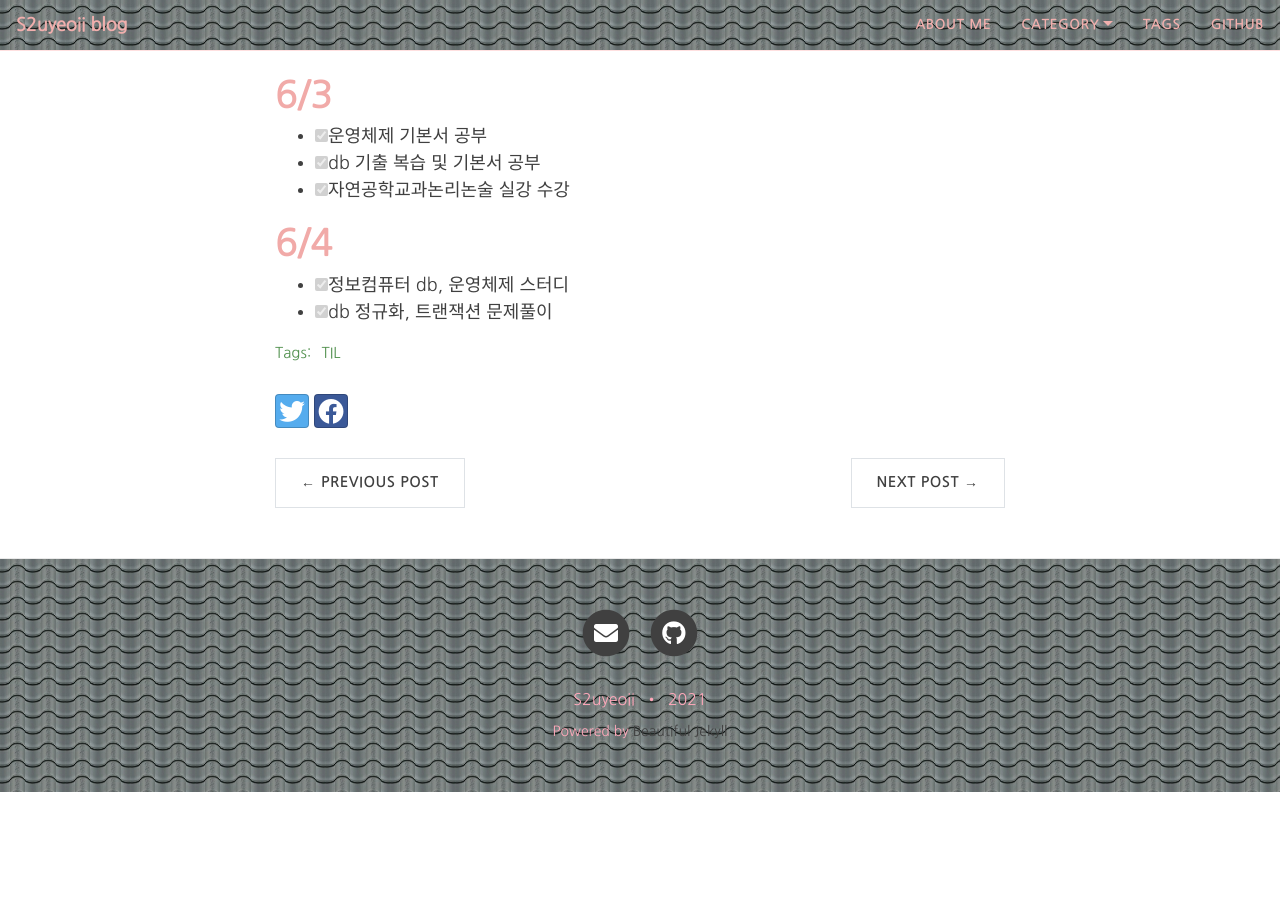
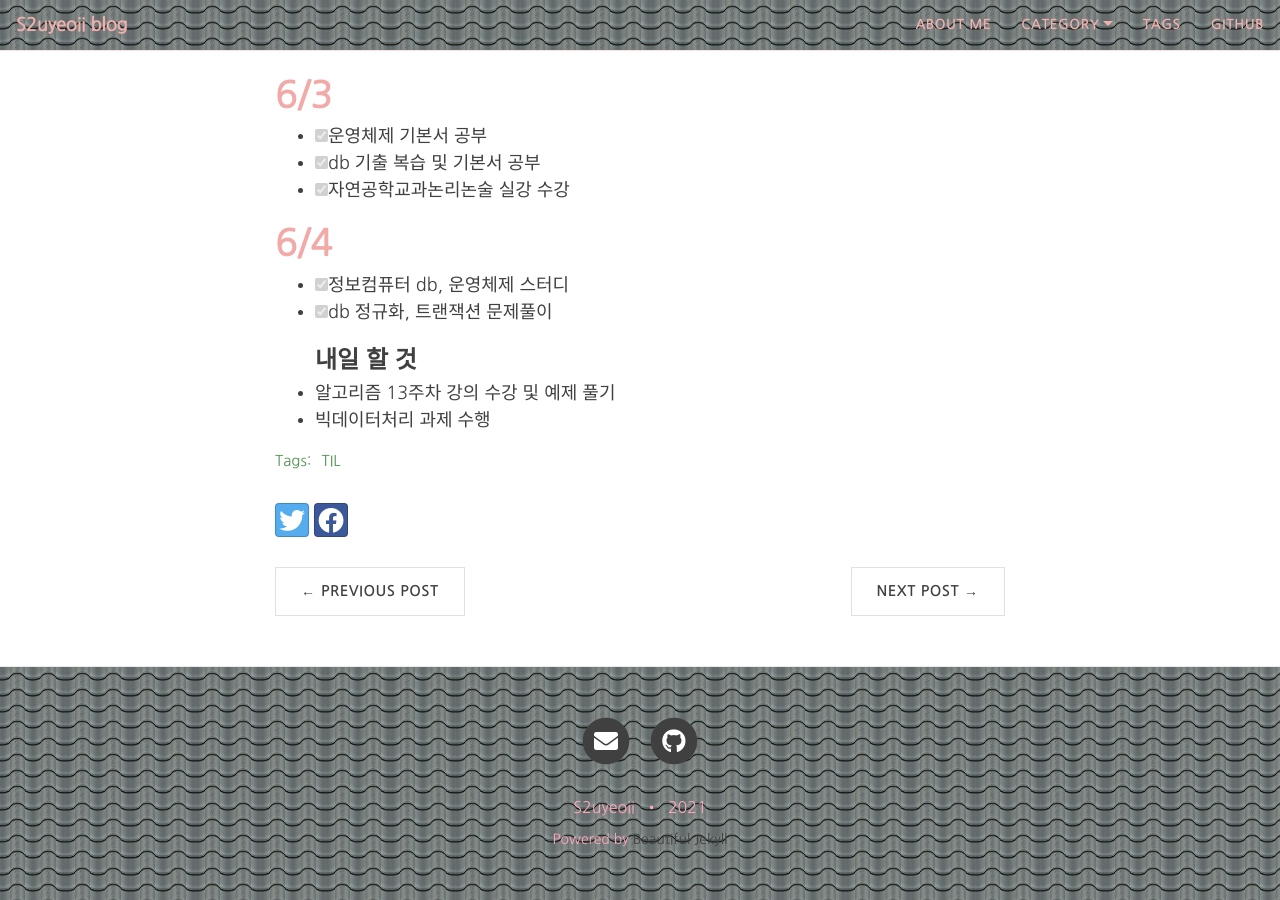
Before and after one commit to yeoneed/yeoneed.github.io, a Jekyll site: the page built from _posts/2021-06-01-6월첫째주-TIL.md, in a window 1280 px wide and 900 px high, scrolled down 823 px. Built offline with Jekyll 4.4.1, drawn with Linux system fonts in a browser that asks for light colours; nearby versions of some CDN libraries; some web fonts are replaced; before the commit the page ends 1615 px from its top, so only the background shows below that.

Commit message:
Update 2021-06-01-6월첫째주-TIL.md

```diff
--- a/_posts/2021-06-01-6월첫째주-TIL.md
+++ b/_posts/2021-06-01-6월첫째주-TIL.md
@@ -41,3 +41,6 @@ category: [TIL]
 
 - [x] 정보컴퓨터 db, 운영체제 스터디
 - [x] db 정규화, 트랜잭션 문제풀이
+### 내일 할 것
+- 알고리즘 13주차 강의 수강 및 예제 풀기
+- 빅데이터처리 과제 수행
```
